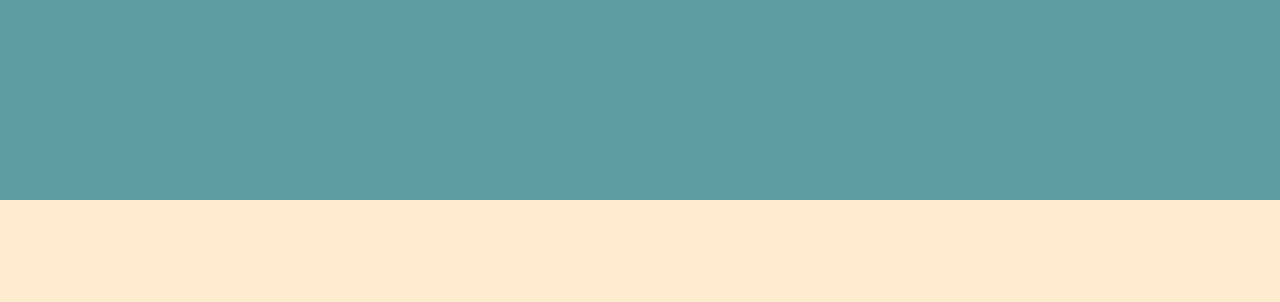
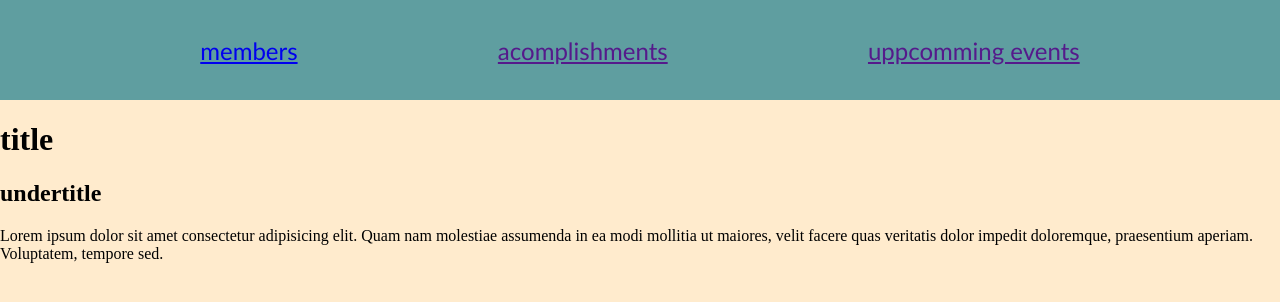
Before and after one commit to sebrai/private_user_library, a Flask app: page / in a window 1280 px wide. Shown: the top 302 px of the page. Run offline with Flask 3, Linux system fonts and the light colour scheme.

Commit message:
added basic members page+ db work

```diff
--- a/app.py
+++ b/app.py
@@ -12,6 +12,9 @@ app =Flask(__name__)
 def main():
     return render_template("index.html")
 
+@app.route('/members')
+def members():
+    return "<h1> hello</h1>"
 
 
 if __name__ == '__main__':
--- a/static/css/main.css
+++ b/static/css/main.css
@@ -5,5 +5,13 @@ body{
 nav{
     background-color: cadetblue;
     width:100% ;
-    height: 200px;
+    height: 100px;
+    display: flex;
+    justify-content: space-evenly;
+    align-items: center;
 }
+nav div{
+    font-size: x-large;
+    font-family: 'Gill Sans', 'Gill Sans MT', Calibri, 'Trebuchet MS', sans-serif;
+
+}
--- a/templates/index.html
+++ b/templates/index.html
@@ -1,12 +1,28 @@
 <!DOCTYPE html>
 <html lang="en">
+
 <head>
     <meta charset="UTF-8">
     <meta name="viewport" content="width=device-width, initial-scale=1.0">
     <link rel="stylesheet" href="{{url_for('static',filename='css/main.css' )}}">
     <title>evil limited</title>
 </head>
+
 <body>
-    <nav></nav>
+    <nav>
+        <div><a href="{{url_for('members')}}">members</a></div>
+        <div><a href="">acomplishments</a></div>
+        <div><a href="">uppcomming events</a></div>
+    </nav>
+    <div class="main">
+        <h1 class="title">title</h1>
+        <div class="content">
+            <h2 class="undertitle">undertitle</h2>
+            <div class="tekst">
+                <p class="par">Lorem ipsum dolor sit amet consectetur adipisicing elit. Quam nam molestiae assumenda in ea modi mollitia ut maiores, velit facere quas veritatis dolor impedit doloremque, praesentium aperiam. Voluptatem, tempore sed.</p>
+            </div>
+        </div>
+    </div>
 </body>
+
 </html>
```
